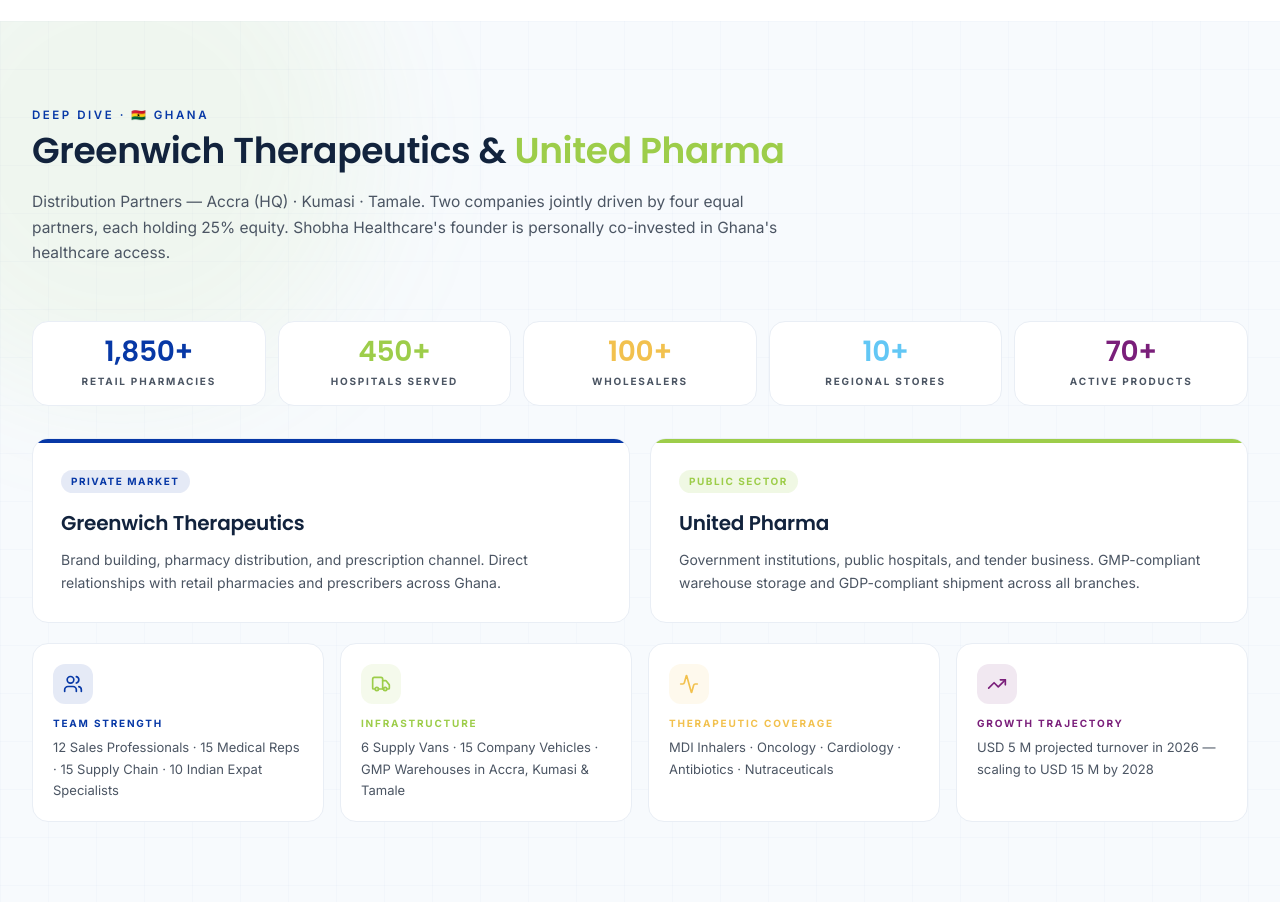
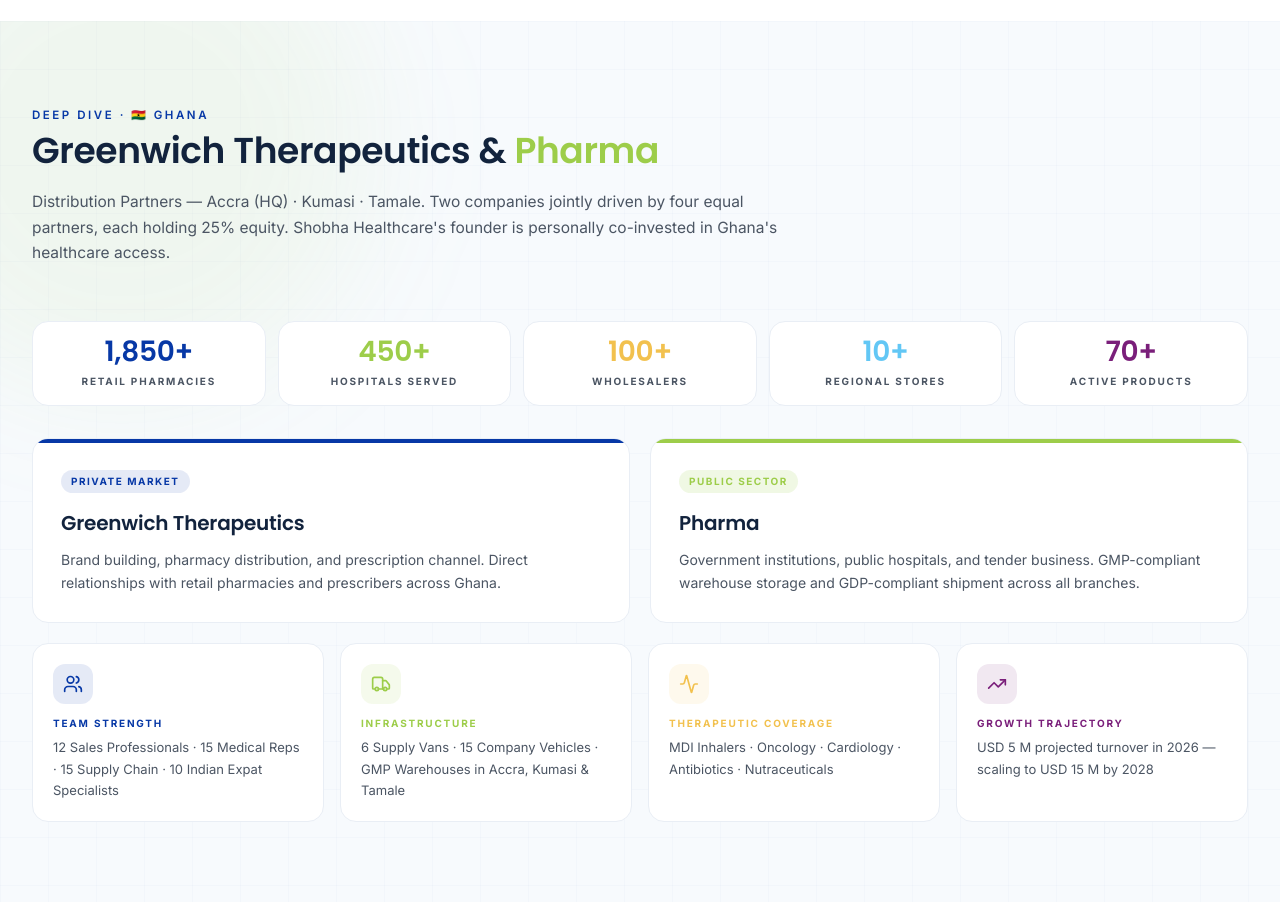
Before and after one commit to Quebeta-Technologies/subratgitshobha, a React (Create React App) app in the folder SHOBHAWEBSITE-update-main/frontend/: page /global-presence in a window 1280 px wide. Shown: the part 2120-3042 px from the top of the page. Built offline with nearby package versions, Linux system fonts and the light colour scheme.

Commit message:
change the shobha

```diff
--- a/SHOBHAWEBSITE-update-main/frontend/src/pages/GlobalPresence.jsx
+++ b/SHOBHAWEBSITE-update-main/frontend/src/pages/GlobalPresence.jsx
@@ -405,7 +405,7 @@ function GhanaDeepDive() {
         <div className="max-w-3xl mb-12 md:mb-14">
           <span className="eyebrow">Deep Dive · 🇬🇭 Ghana</span>
           <h2 className="mt-2 font-display font-semibold text-[#12233D] text-2xl sm:text-3xl lg:text-[36px] tracking-tight leading-[1.15]">
-            Greenwich Therapeutics &amp; <span className="text-[#9DCD4A]">United Pharma</span>
+            Greenwich Therapeutics &amp; <span className="text-[#9DCD4A]">Pharma</span>
           </h2>
           <p className="mt-5 text-[#4B5563] text-[15.5px] leading-relaxed">
             Distribution Partners — Accra (HQ) · Kumasi · Tamale. Two companies jointly driven by four
@@ -432,7 +432,7 @@ function GhanaDeepDive() {
         <div className="grid md:grid-cols-2 gap-5 mb-5">
           {[
             { title:"Greenwich Therapeutics", tag:"Private Market", color:"#0738A6", bg:"rgba(7,56,166,0.10)",   desc:"Brand building, pharmacy distribution, and prescription channel. Direct relationships with retail pharmacies and prescribers across Ghana." },
-            { title:"United Pharma",          tag:"Public Sector",  color:"#9DCD4A", bg:"rgba(157,205,74,0.15)", desc:"Government institutions, public hospitals, and tender business. GMP-compliant warehouse storage and GDP-compliant shipment across all branches." },
+            { title:"Pharma",          tag:"Public Sector",  color:"#9DCD4A", bg:"rgba(157,205,74,0.15)", desc:"Government institutions, public hospitals, and tender business. GMP-compliant warehouse storage and GDP-compliant shipment across all branches." },
           ].map((c, i) => (
             <motion.div key={c.title} initial={{ opacity:0, y:24 }} whileInView={{ opacity:1, y:0 }}
               viewport={{ once:true }} transition={{ duration:0.5, delay: i * 0.1 }}
```
